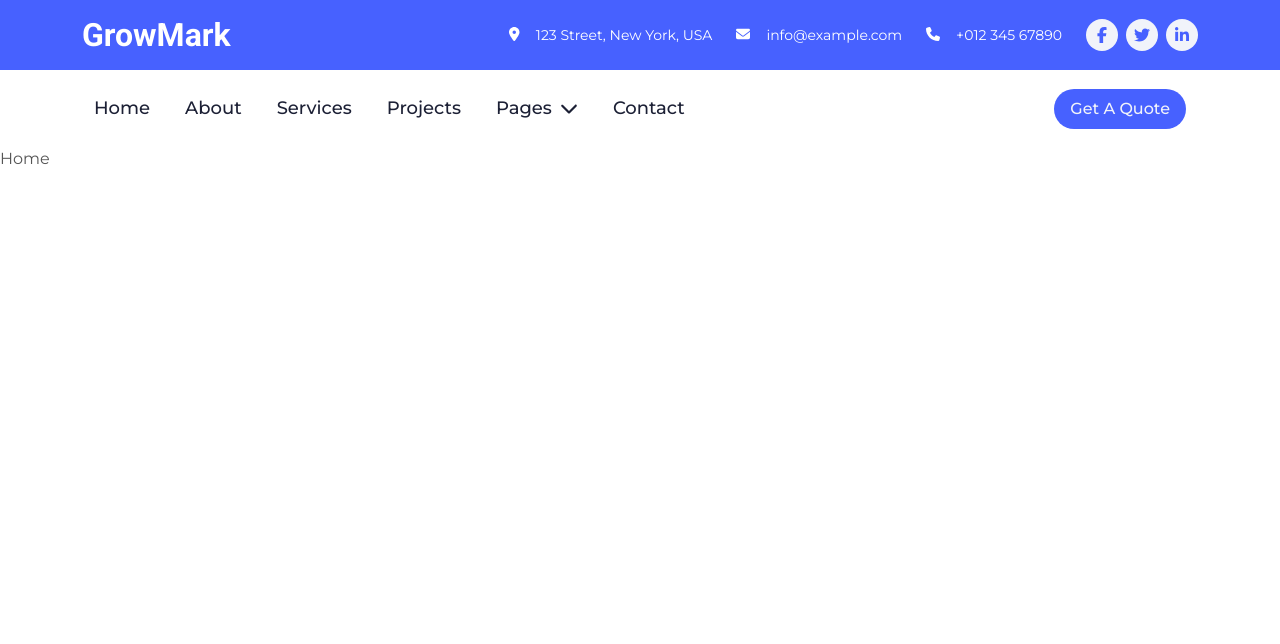
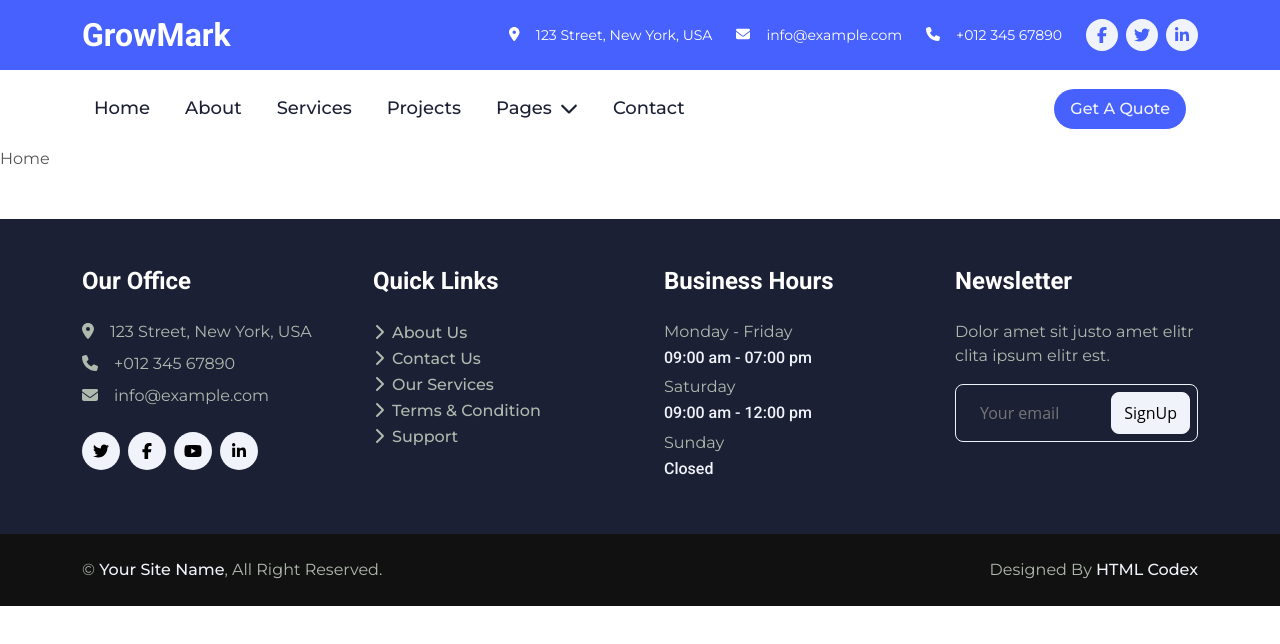
Before and after one commit to idembele70/growmark, a React (Create React App) app: page /h in a window 1280 px wide. Shown: the top 644 px of the page. Built offline with nearby package versions, Linux system fonts and the light colour scheme.

Commit message:
[Footer] Done and [HEADER] added the sticky animation and fixed the bug that scrollToTop when click on NavDropDown

```diff
--- a/src/App.tsx
+++ b/src/App.tsx
@@ -4,6 +4,7 @@ import { Route, Routes } from "react-router-dom";
 import Home from "./components/pages/Home";
 import { gsap } from "gsap";
 import { ScrollTrigger } from "gsap/ScrollTrigger";
+import Footer from "./components/layouts/Footer";
 gsap.registerPlugin(ScrollTrigger);
 function App() {
   return (
@@ -14,6 +15,7 @@ function App() {
         <Route path="/h" element={<>Home</>} />
         <Route path="*" element={<>not gounf</>} />
       </Routes>
+      <Footer />
     </>
   );
 }
--- /dev/null
+++ b/src/components/layouts/Footer/Footer.Style.ts
@@ -0,0 +1,191 @@
+import styled from 'styled-components';
+import { DefaultWrapper } from '../Header/Header.style';
+import { FontAwesomeIcon } from '@fortawesome/react-fontawesome';
+import { Link } from 'react-router-dom';
+import { MDDown, SMDown, SMUp, XSDown, XSUp } from '../../../styles/responsive';
+
+const Container = styled.div`
+  width:100%;
+  padding: 48px 12px;
+  margin-top: 48px;
+  background-color:${({ theme }) => theme.palette.secondary.darker};
+  color: #b0b9ae;
+`;
+const ParentWrapper = styled(DefaultWrapper)`
+`;
+const Wrapper = styled.div`
+  margin: -24px -24px 0;
+  display:flex;
+  flex-wrap:wrap;
+`;
+const Col = styled.div`
+  width:25%;
+  padding:0 24px;
+  margin-top:24px;
+  ${MDDown({
+  width: "50%"
+})}
+${SMDown({
+  width: "100%"
+})
+  }
+`;
+const ColTitle = styled.h4`
+  color:${({ theme }) => theme.palette.common.white};
+  font-size:1.5rem;
+  margin-bottom:24px;
+`;
+// Office Col style
+const OfficeIcon = styled(FontAwesomeIcon)`
+  margin-right:16px;
+`;
+const OfficeParagraph = styled.p`
+  margin-bottom:8px;
+`;
+const MediaContainer = styled.div`
+  display:flex;
+  padding-top:16px;
+`;
+const MediaItem = styled(Link)`
+  height:38px;
+  width:38px;
+  background-color:${({ theme }) => theme.palette.primary.light};
+  border-radius:${({ theme }) => theme.borderRadius.medium};
+  display:flex;
+  align-items:center;
+  justify-content:center;
+  margin-right:8px;
+`;
+const MediaIcon = styled(FontAwesomeIcon)`
+  color:#000;
+`;
+// Quick Link style
+const QuickLinkItemContainer = styled.div`
+  display:flex;
+  flex-direction:column;
+`;
+const QuickLinkItem = styled(Link)`
+  user-select:none;
+  transition: all 300ms ease;
+  border: 1px solid transparent;
+  color:#b0b9ae;
+  &:hover{
+    letter-spacing:1px;
+    color:${({ theme }) => theme.palette.primary.light};
+  }
+`;
+const QuickLinkIcon = styled(FontAwesomeIcon)`
+  margin-right:8px;
+`;
+// Business hours style
+const BusinessHoursItemContainer = styled.div`
+  display:flex;
+  flex-direction:column;
+`;
+const BusinessHoursItem = styled.div`
+
+`;
+const Date = styled.p`
+  margin-bottom:4px;
+`;
+const Hours = styled.h6`
+  font-size:1rem;
+  margin-bottom:8px;
+  color:${({ theme }) => theme.palette.primary.light};
+`;
+// Newsletter style
+const NewsletterParagraph = styled.p`
+  margin-bottom:16px;
+`;
+const InputContainer = styled.form`
+  position:relative;
+`;
+const Input = styled.input`
+  padding: 16px 48px 16px 24px;
+  width:100%;
+  border-radius:${({ theme }) => theme.borderRadius.small};
+  background-color:transparent;
+  border: 1px solid ${({ theme }) => theme.palette.primary.light};
+  font-size:1rem;
+  transition: all 150ms ease-in-out;
+  box-shadow:none;
+  color:${({ theme }) => theme.palette.common.black};
+  :focus {
+    border-color:#a3b0ff;
+    outline:0;
+    box-shadow: 0 0 0 4px rgba(71,97,255,0.25);
+  }
+`;
+const SignUp = styled.button`
+  position:absolute;
+  top:8px;
+  right:8px;
+  border:1px solid ${({ theme }) => theme.palette.primary.light};
+  border-radius:${({ theme }) => theme.borderRadius.small};
+  padding:8px 12px;
+  background-color:${({ theme }) => theme.palette.primary.light};
+  color:#000;
+`;
+// Copyright style
+const CopyrightContainer = styled.div`
+  background-color:#111111;
+  color:#B0B9AE;
+`;
+const CopyrightParentWrapper = styled(DefaultWrapper)`
+  padding: 24px 12px;
+  `;
+const CopyrightWrapper = styled.div`
+  margin:0 -12px;
+  display:flex;
+  ${SMUp({
+  justifyContent: "space-between"
+})}
+  ${SMDown({
+  flexDirection: "column",
+  ["& > div:first-of-type"]: {
+    marginBottom: 16
+  }
+})}
+`;
+const CopyrightItem = styled.div`
+  padding: 0 12px;
+  ${SMDown({
+  textAlign: 'center'
+})
+  }
+`;
+const CopyrightLink = styled(Link)`
+  color:${({ theme }) => theme.palette.primary.light};
+  transition:all 500ms ease;
+  &:HOVER {
+    color:${({ theme }) => theme.palette.primary.main};
+  }
+`;
+export {
+  Container,
+  ParentWrapper,
+  Wrapper,
+  Col,
+  ColTitle,
+  OfficeIcon,
+  OfficeParagraph,
+  MediaContainer,
+  MediaItem,
+  MediaIcon,
+  QuickLinkItemContainer,
+  QuickLinkItem,
+  QuickLinkIcon,
+  BusinessHoursItemContainer,
+  BusinessHoursItem,
+  Date,
+  Hours,
+  NewsletterParagraph,
+  InputContainer,
+  Input,
+  SignUp,
+  CopyrightContainer,
+  CopyrightParentWrapper,
+  CopyrightWrapper,
+  CopyrightItem,
+  CopyrightLink,
+}
--- /dev/null
+++ b/src/components/layouts/Footer/index.tsx
@@ -0,0 +1,171 @@
+import { IconDefinition } from "@fortawesome/fontawesome-svg-core";
+import {
+  faLocationDot,
+  faPhone,
+  faEnvelope,
+  faChevronRight,
+} from "@fortawesome/free-solid-svg-icons";
+import { useMemo } from "react";
+import {
+  BusinessHoursItem,
+  BusinessHoursItemContainer,
+  Col,
+  ColTitle,
+  Container,
+  CopyrightContainer,
+  CopyrightItem,
+  CopyrightLink,
+  CopyrightParentWrapper,
+  CopyrightWrapper,
+  Date,
+  Hours,
+  Input,
+  InputContainer,
+  MediaContainer,
+  MediaIcon,
+  MediaItem,
+  NewsletterParagraph,
+  OfficeIcon,
+  OfficeParagraph,
+  ParentWrapper,
+  QuickLinkIcon,
+  QuickLinkItem,
+  QuickLinkItemContainer,
+  SignUp,
+  Wrapper,
+} from "./Footer.Style";
+import {
+  faFacebookF,
+  faLinkedinIn,
+  faTwitter,
+  faYoutube,
+} from "@fortawesome/free-brands-svg-icons";
+import { ParagraphWithMediumMargin } from "../../sections/Quote/Quote.style";
+
+const Footer = () => {
+  // Office Item
+  interface IOfficeItem {
+    icon: IconDefinition;
+    info: string;
+  }
+  const officeItems: IOfficeItem[] = useMemo(
+    () => [
+      {
+        icon: faLocationDot,
+        info: "123 Street, New York, USA",
+      },
+      {
+        icon: faPhone,
+        info: "+012 345 67890",
+      },
+      {
+        icon: faEnvelope,
+        info: "info@example.com",
+      },
+    ],
+    []
+  );
+  // media Item
+  const mediaItem: IconDefinition[] = useMemo(
+    () => [faTwitter, faFacebookF, faYoutube, faLinkedinIn],
+    []
+  );
+  // Quick Links Item
+  const QuickLinkItems: string[] = useMemo(
+    () => [
+      "About Us",
+      "Contact Us",
+      "Our Services",
+      "Terms & Condition",
+      "Support",
+    ],
+    []
+  );
+  // Business Hours item
+  interface IBusinessHoursItem {
+    date: string;
+    hour: string;
+  }
+  const BusinessHoursItems: IBusinessHoursItem[] = useMemo(
+    () => [
+      { date: "Monday - Friday", hour: "09:00 am - 07:00 pm" },
+      { date: "Saturday", hour: "09:00 am - 12:00 pm" },
+      { date: "Sunday", hour: "Closed" },
+    ],
+    []
+  );
+  return (
+    <>
+      <Container>
+        <ParentWrapper>
+          <Wrapper>
+            <Col>
+              <ColTitle>Our Office</ColTitle>
+              {officeItems.map(({ icon, info }, idx) => (
+                <OfficeParagraph key={idx}>
+                  <OfficeIcon icon={icon} />
+                  {info}
+                </OfficeParagraph>
+              ))}
+              <MediaContainer>
+                {mediaItem.map((icon, idx) => (
+                  <MediaItem to="/" key={idx}>
+                    <MediaIcon icon={icon} />
+                  </MediaItem>
+                ))}
+              </MediaContainer>
+            </Col>
+            <Col>
+              <ColTitle>Quick Links</ColTitle>
+              <QuickLinkItemContainer>
+                {QuickLinkItems.map((item, idx) => (
+                  <QuickLinkItem to="/" key={idx}>
+                    <QuickLinkIcon icon={faChevronRight} />
+                    {item}
+                  </QuickLinkItem>
+                ))}
+              </QuickLinkItemContainer>
+            </Col>
+            <Col>
+              <ColTitle>Business Hours</ColTitle>
+              <BusinessHoursItemContainer>
+                {BusinessHoursItems.map(({ date, hour }, idx) => (
+                  <BusinessHoursItem key={idx}>
+                    <Date>{date}</Date>
+                    <Hours>{hour}</Hours>
+                  </BusinessHoursItem>
+                ))}
+              </BusinessHoursItemContainer>
+            </Col>
+            <Col>
+              <ColTitle>Newsletter</ColTitle>
+              <NewsletterParagraph>
+                Dolor amet sit justo amet elitr clita ipsum elitr est.
+              </NewsletterParagraph>
+              <InputContainer>
+                <Input placeholder="Your email" />
+                <SignUp type="submit">SignUp</SignUp>
+              </InputContainer>
+            </Col>
+          </Wrapper>
+        </ParentWrapper>
+      </Container>
+      <CopyrightContainer>
+        <CopyrightParentWrapper>
+          <CopyrightWrapper>
+            <CopyrightItem>
+              &copy;&nbsp;
+              <CopyrightLink to="/">Your Site Name</CopyrightLink>, All Right
+              Reserved.
+            </CopyrightItem>
+            <CopyrightItem>
+              Designed By <CopyrightLink to="/">HTML Codex</CopyrightLink>
+            </CopyrightItem>
+          </CopyrightWrapper>
+        </CopyrightParentWrapper>
+      </CopyrightContainer>
+    </>
+  );
+};
+
+export default Footer;
--- a/src/components/layouts/Header/Header.style.ts
+++ b/src/components/layouts/Header/Header.style.ts
@@ -12,11 +12,9 @@ interface ContainerProps {
 
 const Container = styled.div<ContainerProps>`
   z-index:10;
-  position:sticky;
-  top:0;
-  transform: translateY(
-    ${({ isSticky, isDesktop }) => (isSticky && isDesktop ? -70 : 0)}px
-  );
+  position:${({ isSticky }) => isSticky ? "sticky" : "initial"};
+  //top:0;
+ top:${({ isSticky, isDesktop }) => (isSticky && isDesktop ? -70 : isSticky ? 0 : -110)}px;
   box-shadow: ${({ isSticky }) => (isSticky ? "0 2px 4px rgba(0,0,0,0.075)" : "none")};
   transition: all 500ms ease;
 `;
--- a/src/components/layouts/Header/index.tsx
+++ b/src/components/layouts/Header/index.tsx
@@ -43,7 +43,7 @@ import {
   TopWrapper,
 } from "./Header.style";
 import { useLocation } from "react-router-dom";
-import { useEffect, useState } from "react";
+import { useCallback, useEffect, useState } from "react";
 
 const Header = () => {
   interface IInfo {
@@ -81,6 +81,7 @@ const Header = () => {
   }, [pathname]);
   // expand navbar handler
   const [expanded, setExpanded] = useState(false);
+
   const handleExpand = () => {
     setExpanded(!expanded);
     if (expandDropDown) setExpandDropDown(false);
@@ -90,6 +91,7 @@ const Header = () => {
   const handleExpandDropDown = () => {
     setExpandDropDown(!expandDropDown);
   };
+
   // Scroll Listener
   const [isDesktop, setIsDesktop] = useState(false);
   const [displayScrollTop, setDisplayScrollTop] = useState(false);
@@ -100,12 +102,11 @@ const Header = () => {
       else setIsDesktop(false);
       if (window.scrollY > 300) {
         setDisplayScrollTop(true);
+        setIsSticky(true);
       } else {
         setDisplayScrollTop(false);
+        setIsSticky(false);
       }
-      if (window.scrollY > 300) {
-        setIsSticky(true);
-      } else setIsSticky(false);
     };
     window.addEventListener("scroll", handleScroll);
     return () => {
@@ -165,7 +166,11 @@ const Header = () => {
                     onClick={handleExpandDropDown}
                     isExpanded={expandDropDown}
                   >
-                    <NavDropDown isActive={dropDownActive} href="#">
+                    <NavDropDown
+                      onClick={(e) => e.preventDefault()}
+                      isActive={dropDownActive}
+                      href="#"
+                    >
                       Pages
                       <NavDropDownIcon icon={faChevronDown} />
                     </NavDropDown>
```
